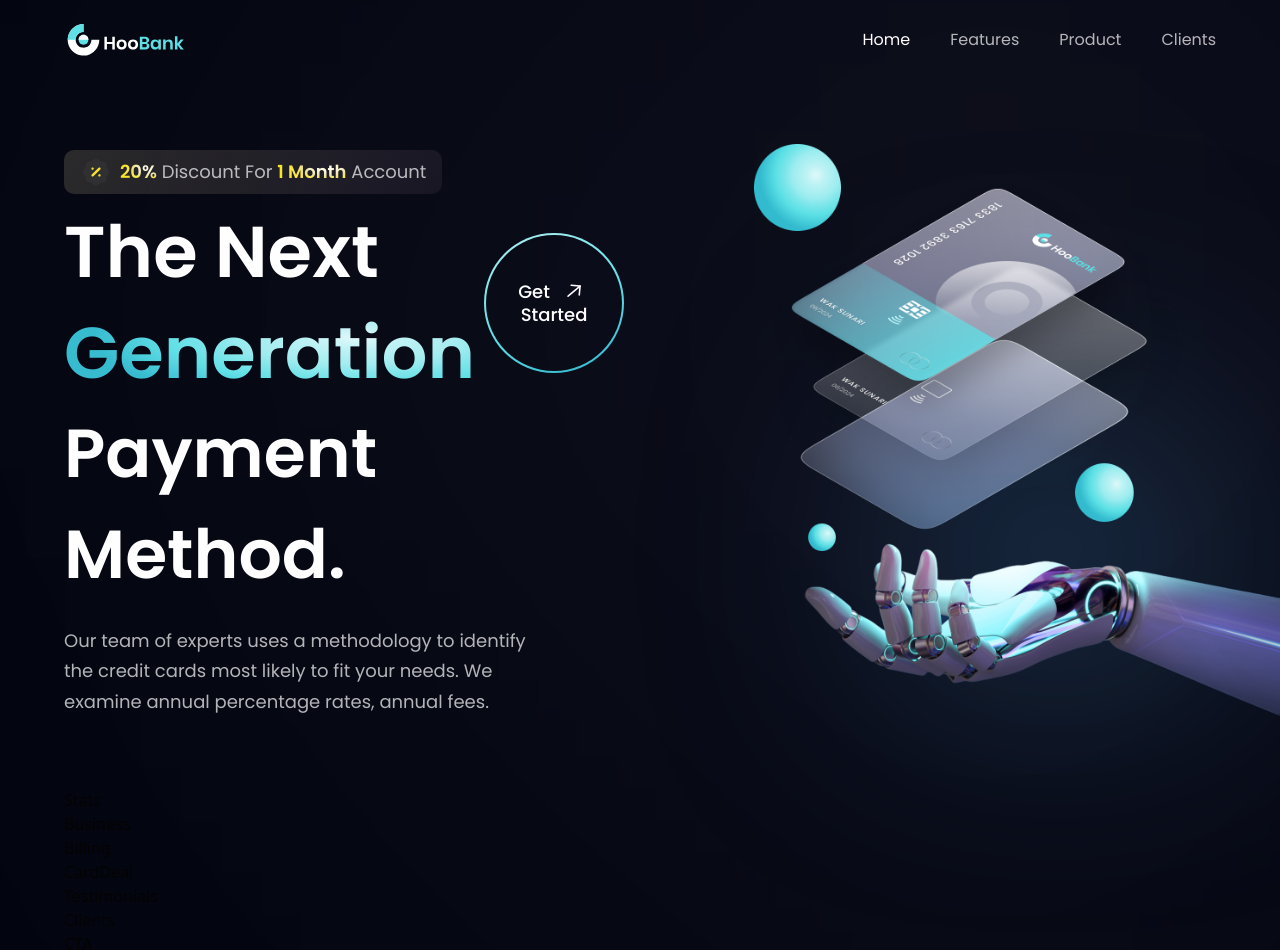
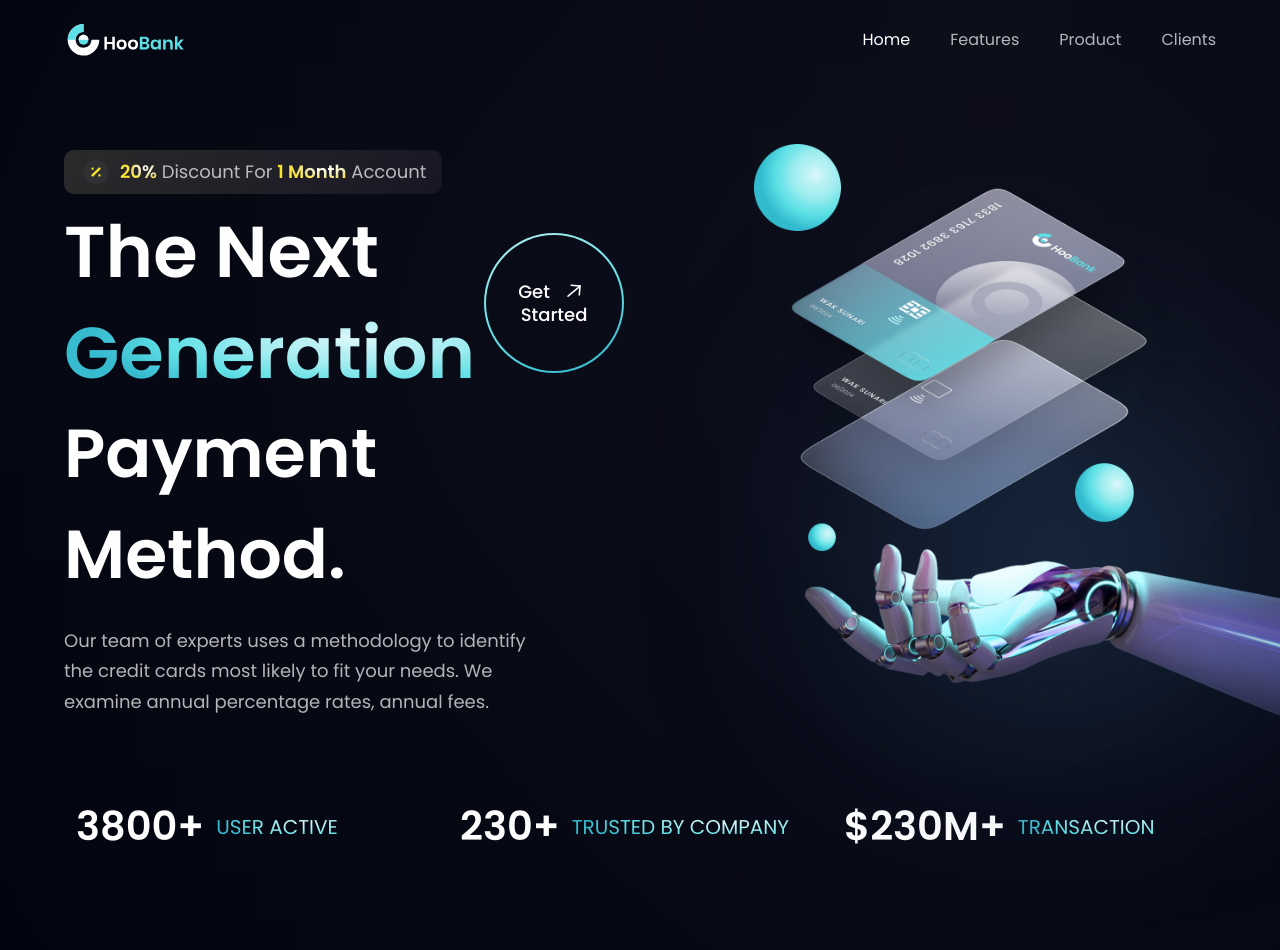
Before and after one commit to davimgfx/hoobank, a React (Vite) app: page / in a window 1280 px wide. Shown: the top 950 px of the page. Built offline with nearby package versions, Linux system fonts and the light colour scheme.

Commit message:
finished starts

```diff
--- a/src/components/Business.jsx
+++ b/src/components/Business.jsx
@@ -1,4 +1,6 @@
-import React from 'react'
+import { features } from "../constants"
+import styles, { layout } from "../style"
+import Button from "./Button"
 
 const Business = () => {
   return (
--- a/src/components/Stats.jsx
+++ b/src/components/Stats.jsx
@@ -1,9 +1,16 @@
-import React from 'react'
+import { stats } from "../constants"
+import styles from "../style"
 
-const Stats = () => {
-  return (
-    <div>Stats</div>
+const Stats = () =>
+  (
+    <section className={`${styles.flexCenter} flex-row flex-wrap sm:mb-20 mb-6`}>
+      {stats.map(stat =>(
+        <div key={styles.id} className={`flex-1 flex justify-start items-center flex-row m-3`}>
+          <h4 className="font-poppins font-semibold xs:text-[40px] text-[30px] xs:leading-[53px] leading-[43px] text-white">{stat.value}</h4>
+          <p className="font-poppins font-normal xs:text-[20px] text-[15px] xs:leading-[26px] leading-[21px] text-gradient uppercase ml-3">{stat.title}</p>
+        </div>
+      ))}
+    </section>
   )
-}
 
 export default Stats
```
